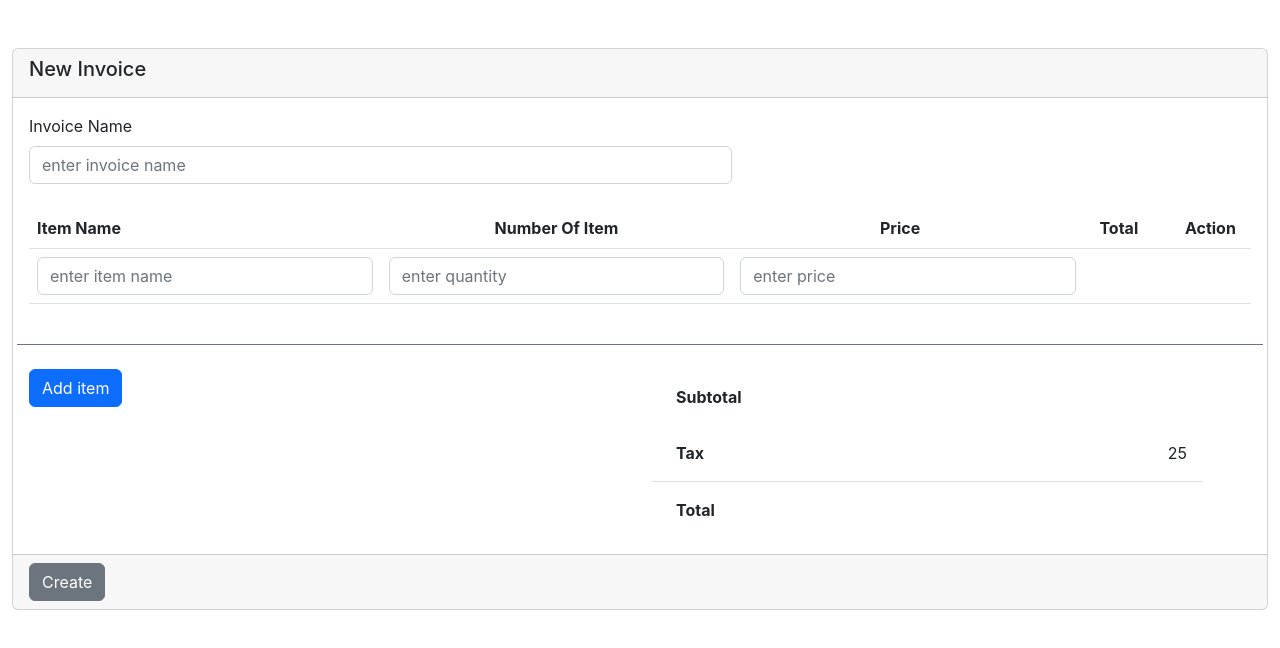
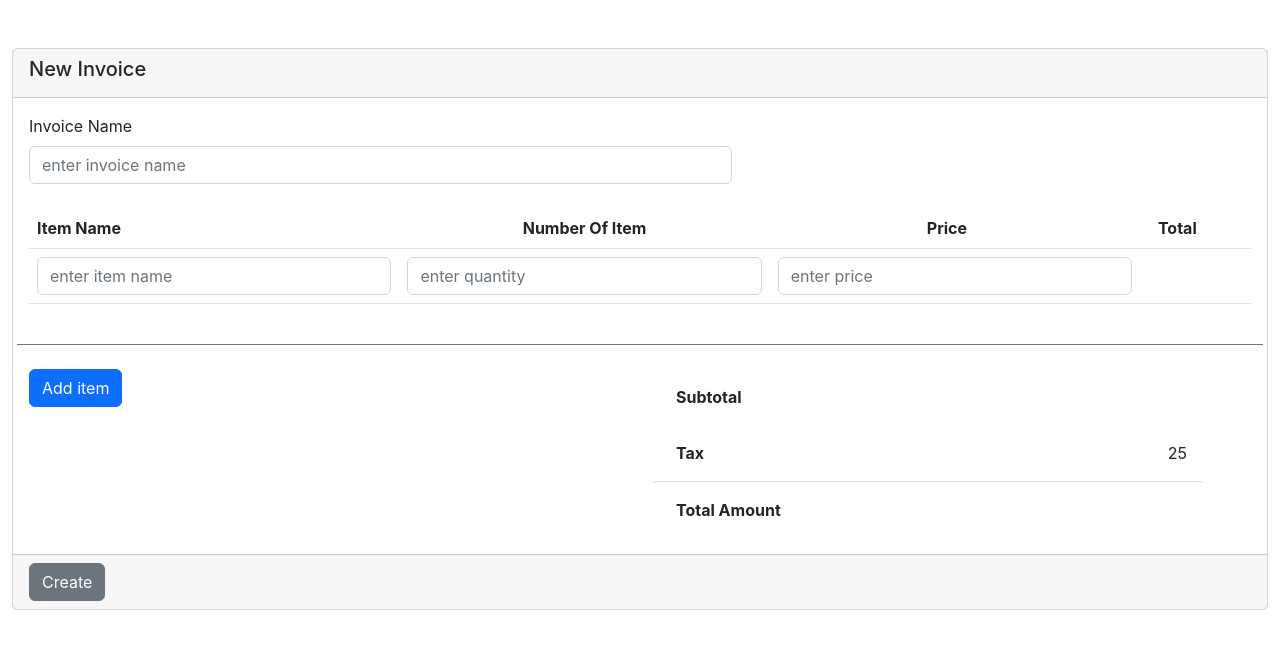
Before and after one commit to WinZawOoDev/sample_invoice, a React (Create React App) app: page /invoice in a window 1280 px wide. Shown: the top 648 px of the page. Built offline with nearby package versions, Linux system fonts and the light colour scheme.

Commit message:
add item delete

```diff
--- a/src/components/Invoice.js
+++ b/src/components/Invoice.js
@@ -1,6 +1,7 @@
 import React, { useState } from 'react'
 import { useFormik } from 'formik'
 import * as Yup from 'yup';
+import { v4 as uuidv4 } from 'uuid'
 import { Card, Row, Col, Button, Form, Table, ListGroup, Modal } from 'react-bootstrap'
 import { BsX, BsExclamationCircle } from 'react-icons/bs'
 
@@ -86,7 +87,8 @@ export default function Invoice() {
             return;
         }
 
-        console.log(values)
+        alert(JSON.stringify(values), null, 2);
+
         invoiceForm.resetForm();
     }
 
@@ -102,12 +104,13 @@ export default function Invoice() {
         alert(JSON.stringify(values, null, 2));
         const { item, tax } = invoiceForm.values
         let prevSubTotal = item.reduce((accumulator, currentValue) => accumulator + currentValue.total, 0);
-        invoiceForm.setFieldValue("item", [...item, values])
+        invoiceForm.setFieldValue("item", [...item, { ...values, id: uuidv4() }]);
         itemForm.resetForm();
         let newSubTotal = prevSubTotal + values.total;
         invoiceForm.setFieldValue("subtotal", newSubTotal);
         invoiceForm.setFieldValue("total", newSubTotal + tax);
     }
+
 
 
     function itemTable() {
@@ -124,6 +127,15 @@ export default function Invoice() {
             }
         }
 
+        const handleItemDelete = (itm) => {
+
+            const { values: { item }, setFieldValue } = invoiceForm;
+
+            const filterResult = item.filter(i => i.id !== itm.id && i.name !== itm.name);
+
+            setFieldValue("item", filterResult);
+        }
+
         return (
             <>
                 <Row className='my-4'>
@@ -135,7 +147,7 @@ export default function Invoice() {
                                     <th className='text-capitalize text-center'>number of item</th>
                                     <th className='text-capitalize text-center pe-4'>price</th>
                                     <th className='text-capitalize text-center pe-4'>total</th>
-                                    <th className='text-capitalize text-center'>Action</th>
+                                    <th className='text-capitalize text-center'></th>
                                 </tr>
                             </thead>
                             <tbody>
@@ -150,12 +162,12 @@ export default function Invoice() {
                                                 </div>
                                             </td>
                                             <td className='text-end pe-4'>
-                                                <div className='d-flex justify-content-center align-item-center text-end'>
+                                                <div className='d-flex justify-content-center  text-end'>
                                                     {itm.total}
                                                 </div>
                                             </td>
                                             <td className='text-center px-5'>
-                                                <BsX className='fs-2 cursor-pointer' />
+                                                <BsX onClick={() => handleItemDelete(itm)} role={"button"} className='fs-2 cursor-pointer' />
                                             </td>
                                         </tr>
 
@@ -220,7 +232,7 @@ export default function Invoice() {
                     <Button onClick={itemForm.handleSubmit} className='primary mb-4'>Add item</Button>
                 </Col>
                 <Col>
-                    <ListGroup as="ol"  className='me-5'>
+                    <ListGroup as="ol" className='me-5'>
                         <ListGroup.Item
                             as="li"
                             className="d-flex justify-content-between align-items-start py-3 border-0"
@@ -248,7 +260,7 @@ export default function Invoice() {
                             className="d-flex justify-content-between align-items-start py-3 border-0"
                         >
                             <div className="ms-2 me-auto">
-                                <div className="fw-bold">Total</div>
+                                <div className="fw-bold">Total Amount</div>
                             </div>
                             <div>
                                 <span>{invoiceForm.values.total}</span>
```
